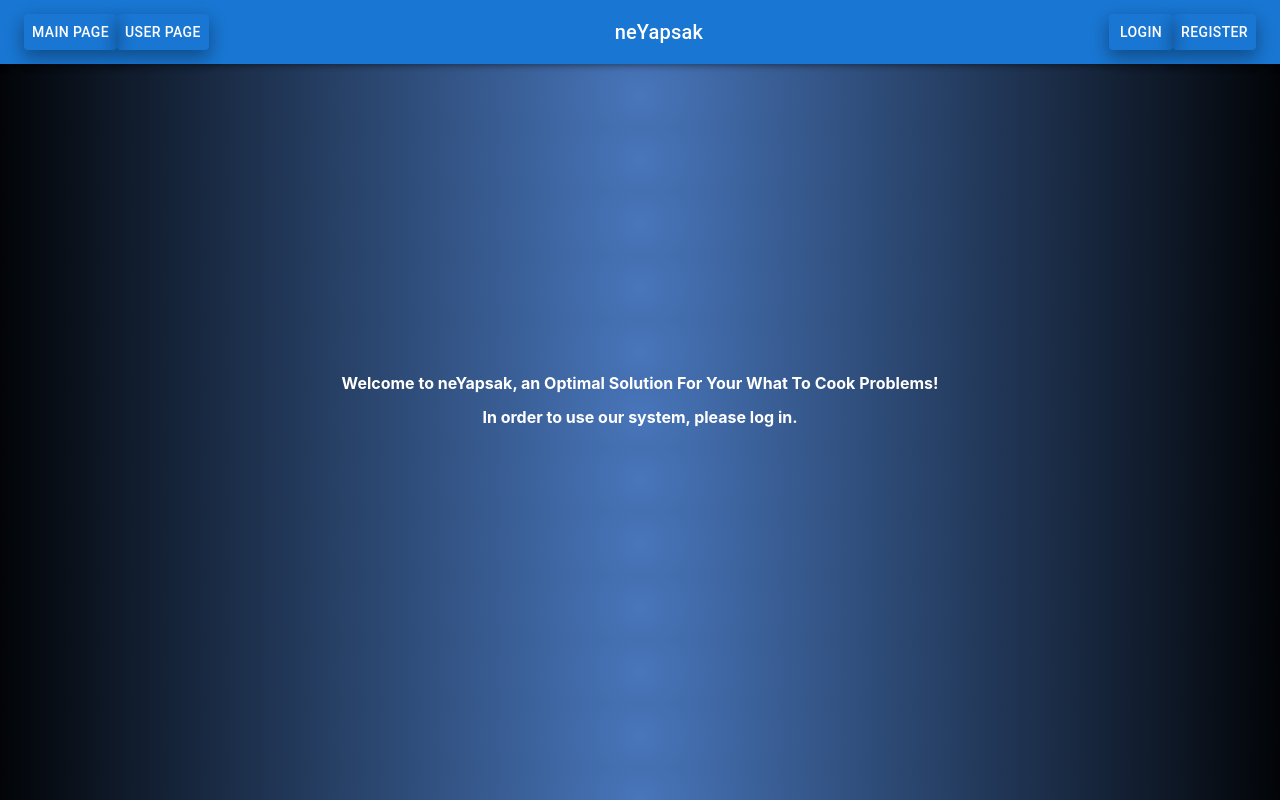
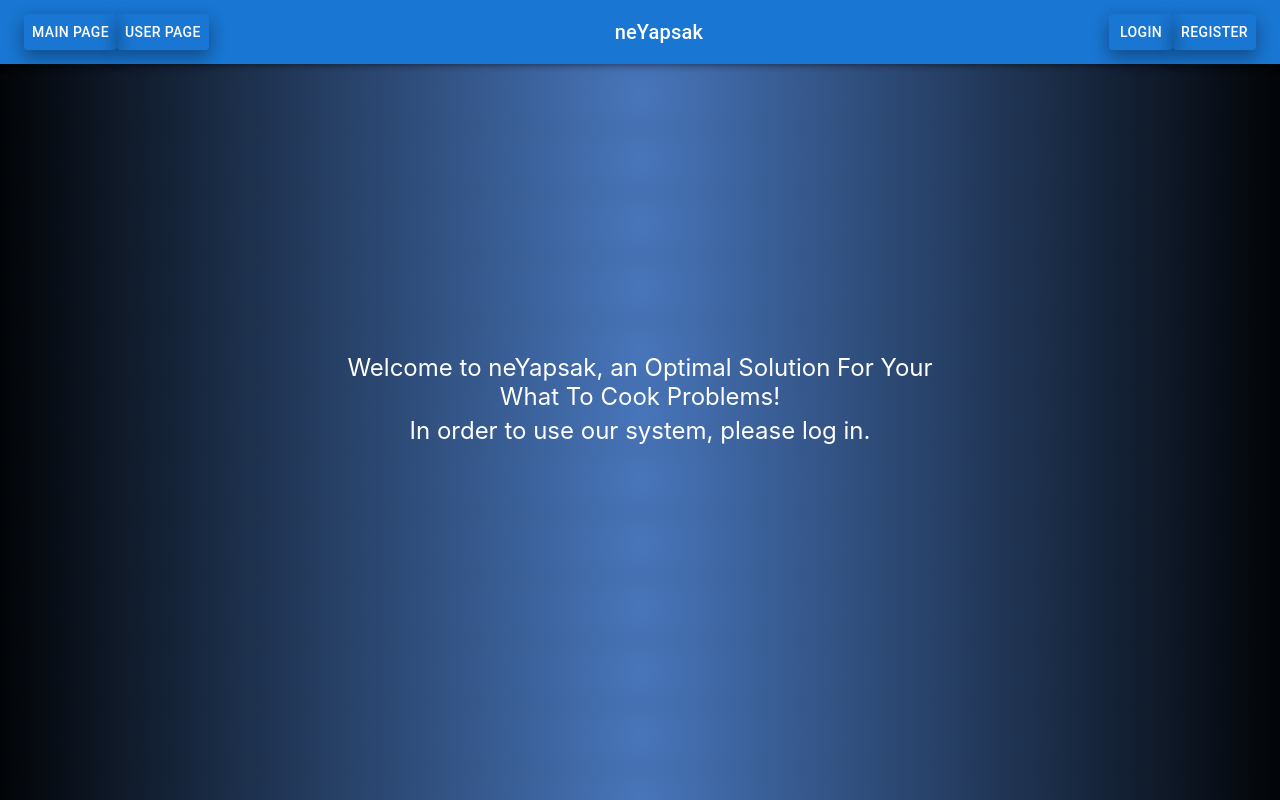
Before and after one commit to semihsatir9/neYapsak, a React (Create React App) app in the folder neyapsak/: page / in a window 1280 px wide. Built offline with nearby package versions, Linux system fonts and the light colour scheme.

Commit message:
Simple Font Changes
Font changes on main page.

```diff
--- a/neyapsak/src/App.css
+++ b/neyapsak/src/App.css
@@ -119,6 +119,18 @@ h6 {
   pointer-events: none;
 }
 
+.h8{
+
+    color: white;
+    font-size: x-large;
+    text-align: center;
+    text-justify: inter-word;
+    padding-top: 1px;
+    padding-bottom: 4px;
+    pointer-events: none;
+
+}
+
 
 
 button {
--- a/neyapsak/src/pages/MainPage.js
+++ b/neyapsak/src/pages/MainPage.js
@@ -13,8 +13,8 @@ function MainPage() {
 
         <div className="centered">
 
-            <h2>Welcome to neYapsak, an Optimal Solution For Your What To Cook Problems!</h2>
-            <h2>In order to use our system, please log in.</h2>
+            <div className="h8">Welcome to neYapsak, an Optimal Solution For Your What To Cook Problems!</div>
+            <div className="h8">In order to use our system, please log in.</div>
 
 
         </div>
```
